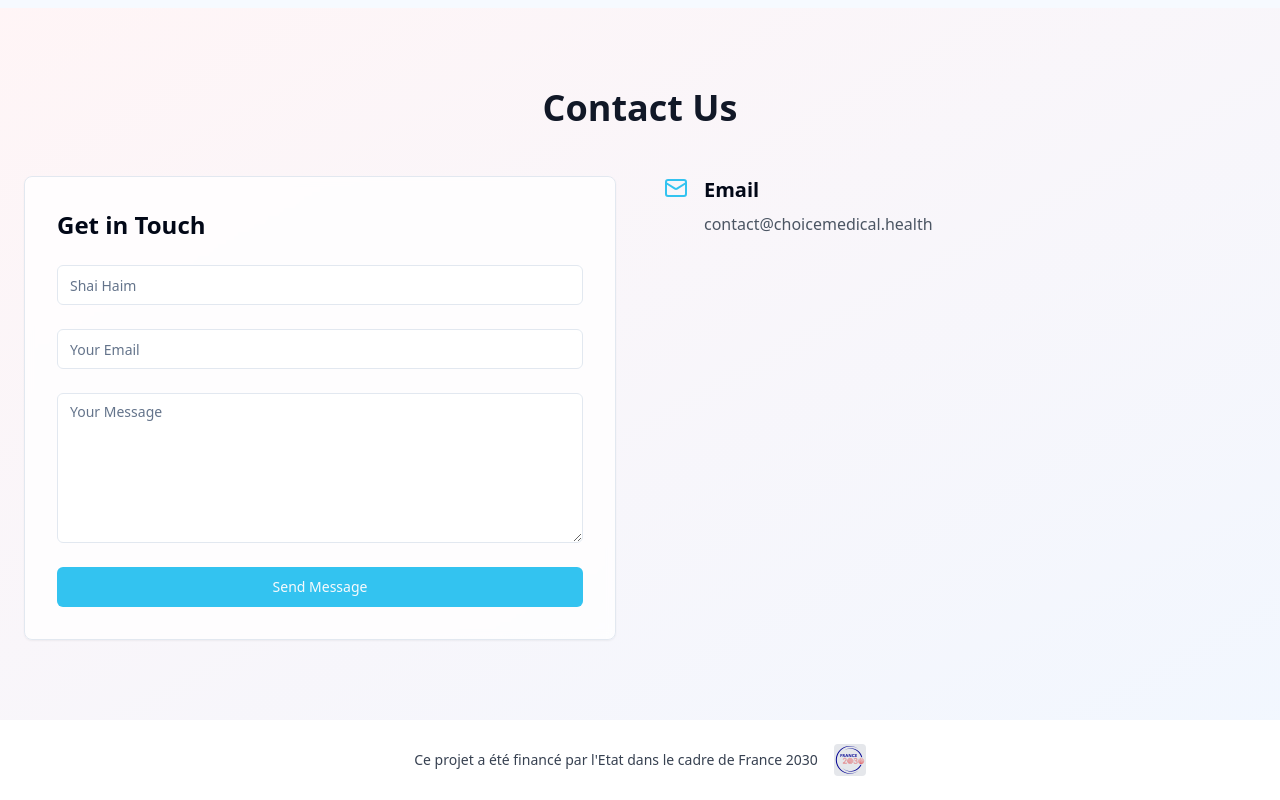
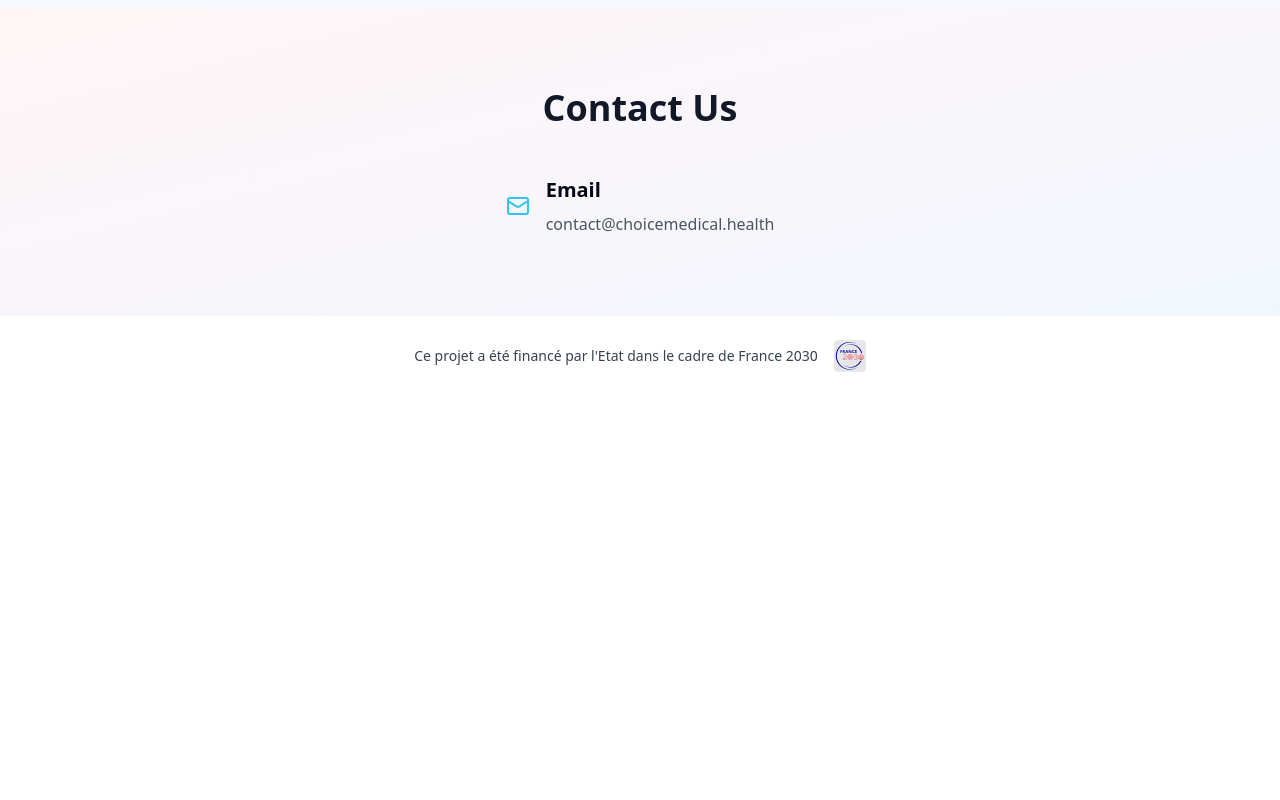
Before and after one commit to shaihi/choice-medical-bloom, a React (Vite) app: page / in a window 1280 px wide. Shown: the part 1646-2446 px from the top of the page. After the commit the page ends 2042 px from the top, so only its background shows below. Built offline with nearby package versions, Linux system fonts and the light colour scheme.

Commit message:
Remove "Get in Touch" text
Remove the "Get in Touch" text from the contact form.

```diff
--- a/src/components/ContactSection.tsx
+++ b/src/components/ContactSection.tsx
@@ -1,8 +1,5 @@
 
-import { Button } from "./ui/button";
 import { Card } from "./ui/card";
-import { Input } from "./ui/input";
-import { Textarea } from "./ui/textarea";
 import { Mail, Phone } from "lucide-react";
 
 const ContactSection = () => {
@@ -12,31 +9,15 @@ const ContactSection = () => {
         <h2 className="text-4xl font-bold text-center mb-12 text-gray-900">
           Contact Us
         </h2>
-        <div className="grid md:grid-cols-2 gap-12">
-          <Card className="p-8 bg-white/80 backdrop-blur-sm">
-            <h3 className="text-2xl font-semibold mb-6">Get in Touch</h3>
-            <form className="space-y-6">
-              <div>
-                <Input type="text" placeholder="Shai Haim" />
-              </div>
-              <div>
-                <Input type="email" placeholder="Your Email" />
-              </div>
-              <div>
-                <Textarea placeholder="Your Message" className="min-h-[150px]" />
-              </div>
-              <Button className="w-full bg-[#33C3F0] hover:bg-[#33C3F0]/90">
-                Send Message
-              </Button>
-            </form>
-          </Card>
-
-          <div className="space-y-8">
-            <div className="flex items-start gap-4">
+        <div className="grid md:grid-cols-1 gap-12 justify-center">
+          <div className="space-y-8 max-w-md mx-auto">
+            <div className="flex items-center gap-4">
               <Mail className="w-6 h-6 text-[#33C3F0]" />
               <div>
                 <h4 className="text-xl font-semibold mb-2">Email</h4>
-                <p className="text-gray-600"><a href="mailto:contact@choicemedical.health">contact@choicemedical.health</a></p>
+                <p className="text-gray-600">
+                  <a href="mailto:contact@choicemedical.health">contact@choicemedical.health</a>
+                </p>
               </div>
             </div>
           </div>
```
